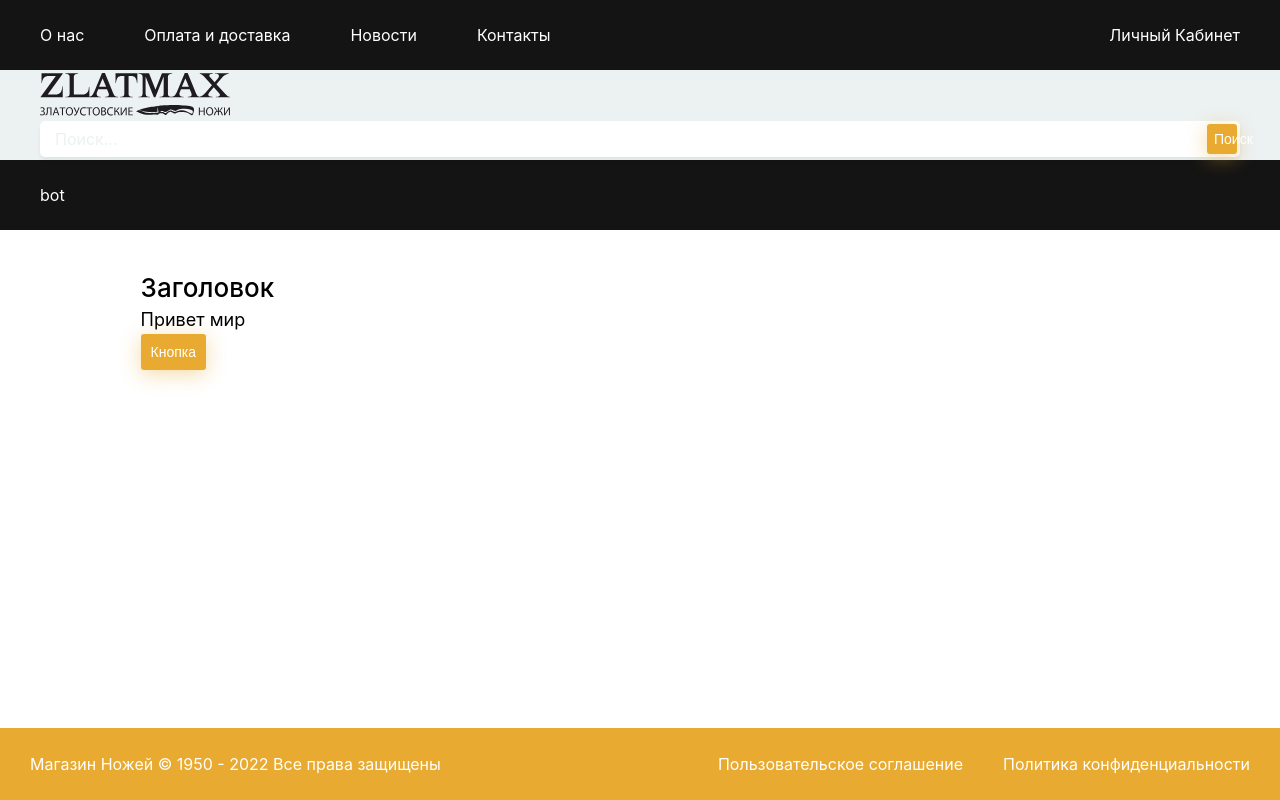
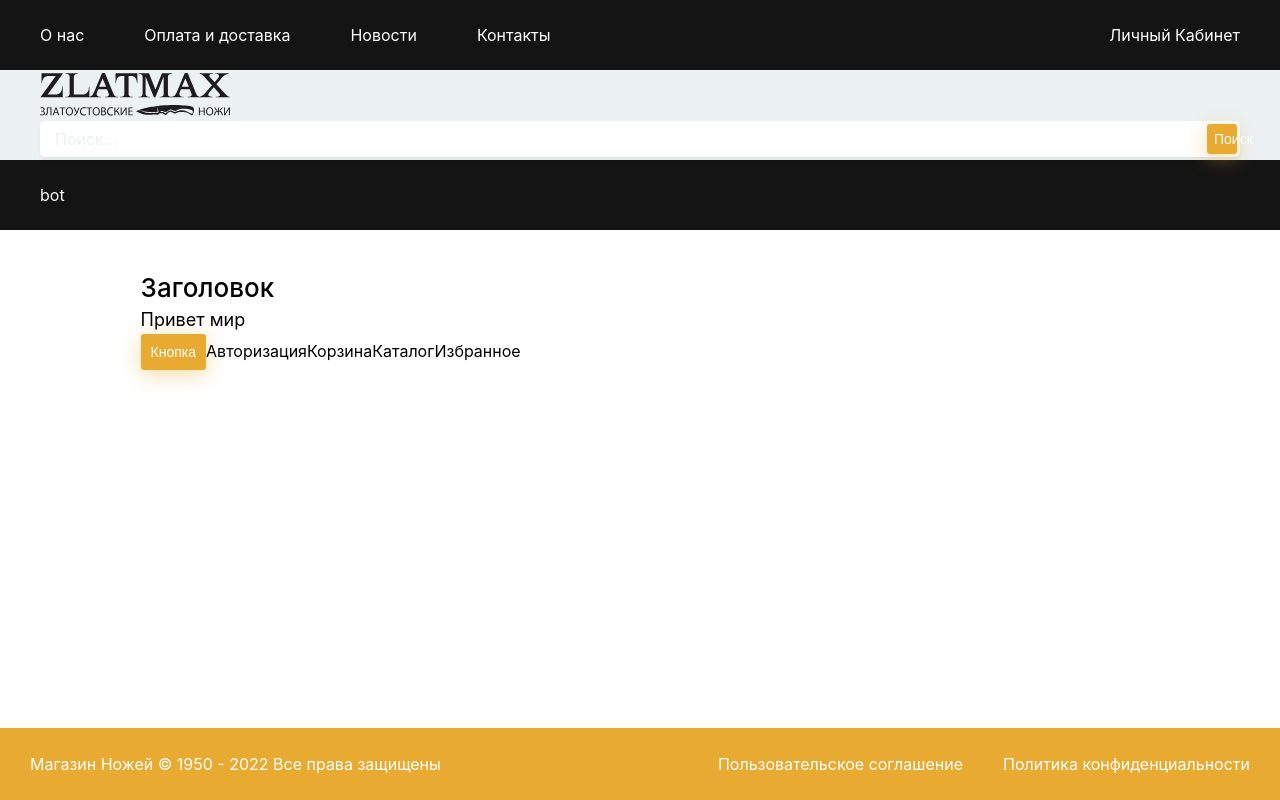
Before and after one commit to MaksimAgeych/ecommerce-greenatom, a Next.js app: page / in a window 1280 px wide. Built offline with nearby package versions, Linux system fonts and the light colour scheme.

Commit message:
Добавлены страницы: Авторизация, Корзина, Каталог, Избранное

```diff
--- a/pages/index.tsx
+++ b/pages/index.tsx
@@ -1,13 +1,18 @@
 import styles from '../styles/Home.module.css'
 import {Htag, P, Button} from "../components";
 import {withLayout} from "../layouts/Layout";
+import Link from "next/link";
 
 function Home() {
   return (
     <div className={styles.container}>
         <Htag tag={'h1'}>Заголовок</Htag>
         <P size={'l'}>Привет мир</P>
-        <Button appearance={'primary'} >Кнопка</Button>
+        <Button appearance={'primary'}>Кнопка</Button>
+        <Link href={'/auth'}>Авторизация</Link>
+        <Link href={'/cart'}>Корзина</Link>
+        <Link href={'/catalog'}>Каталог</Link>
+        <Link href={'/favorites'}>Избранное</Link>
     </div>
   )
 }
--- a/store/favorietsSlice.ts
+++ b/store/favorietsSlice.ts
@@ -19,7 +19,6 @@ export const favorietsSlice = createSlice({
 
       if (!isUnique) state.favoriets = [...state.favoriets, action.payload]
 
-
     },
     deleteFav: (state, action: PayloadAction<any>) => {
       state.favoriets = state.favoriets.filter(
```
Also changed, not shown: pages/auth.tsx (added, +9 -0 lines), pages/cart.tsx (added, +11 -0 lines), pages/catalog.tsx (added, +9 -0 lines), pages/favorites.tsx (added, +7 -0 lines).
